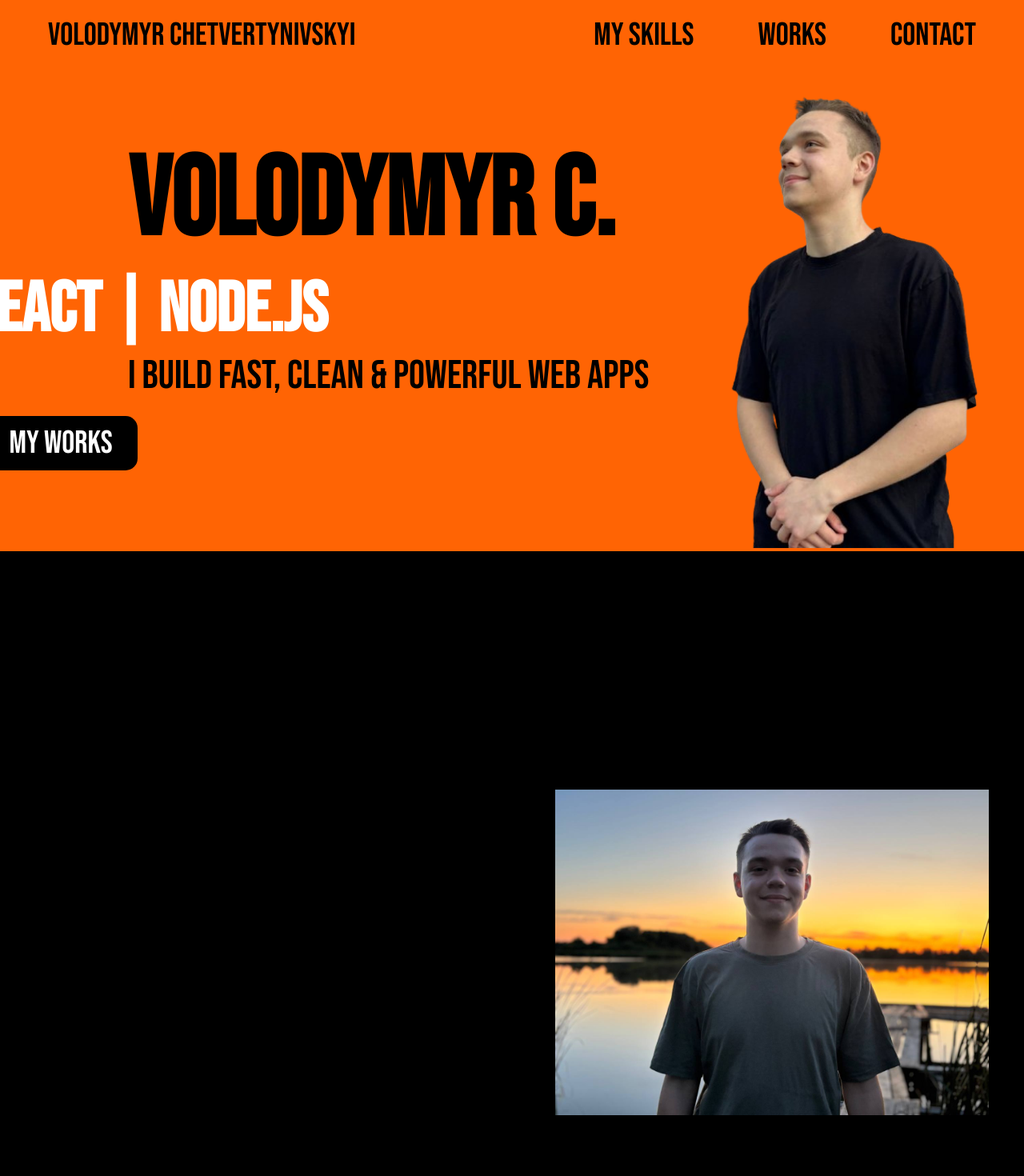
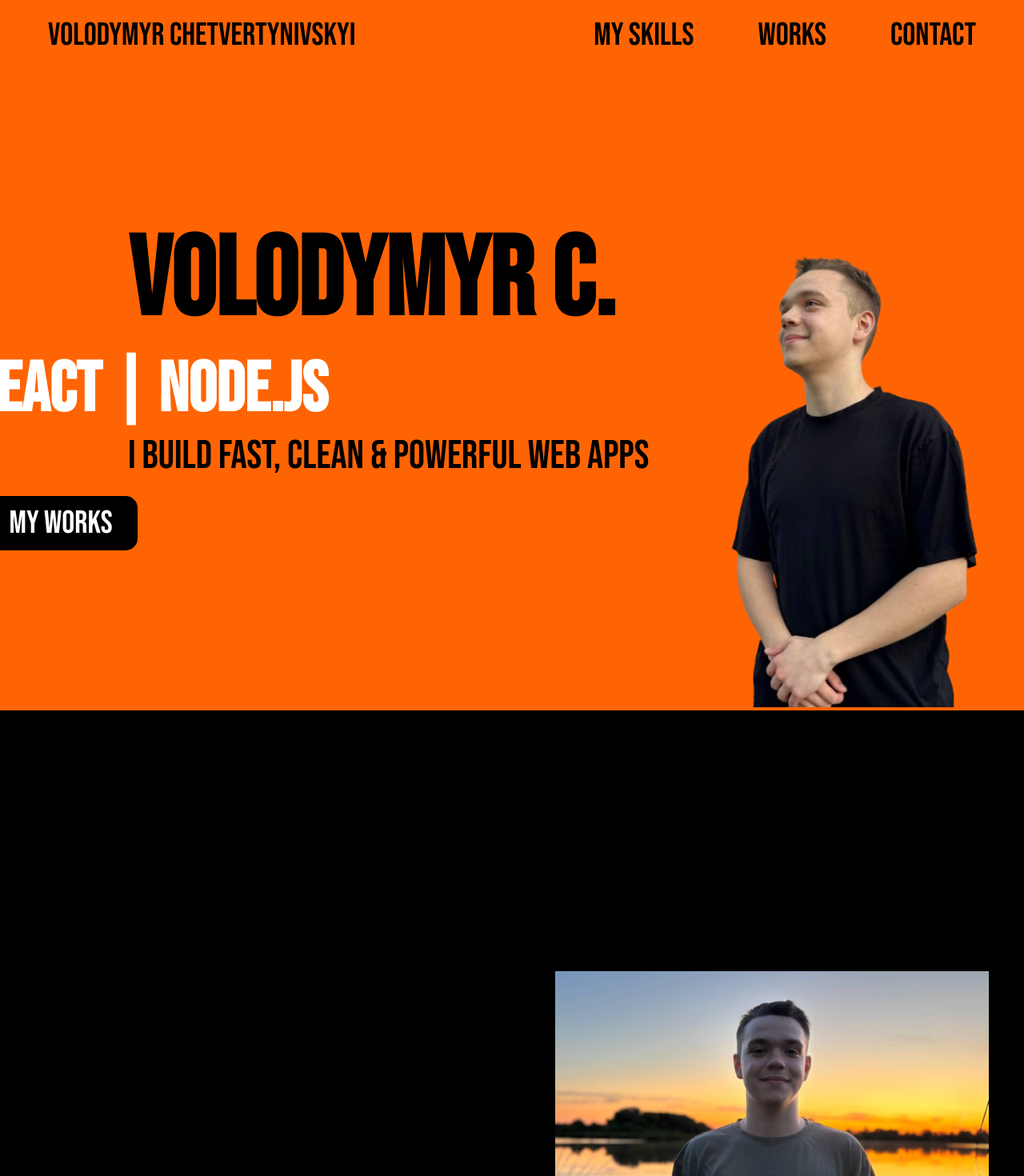
Before and after one commit to Mrkopir/Partfolio, a React (Create React App) app in the folder client/: page / in a window 1280 px wide. Shown: the top 1470 px of the page at 80% size. Built offline with nearby package versions, Linux system fonts and the light colour scheme; a web font is replaced by a local one.

Commit message:
test 5 adapt

```diff
--- a/client/src/pages/main.page/about.section/about.section.css
+++ b/client/src/pages/main.page/about.section/about.section.css
@@ -3,6 +3,7 @@
     font-family: 'Bebas Neue', sans-serif;
     overflow: hidden;
     margin-bottom: 50px;
+    min-height: 100dvh;
 }
 
 .AboutSectionMainText h1 {
--- a/client/src/pages/main.page/hero.section/hero.section.css
+++ b/client/src/pages/main.page/hero.section/hero.section.css
@@ -3,7 +3,7 @@
     width: auto;
     align-items: flex-end;
     overflow: hidden;
-    width: 100%;
+    min-height: 100vh;
     justify-content: space-between;
     position: relative;
 }
```
